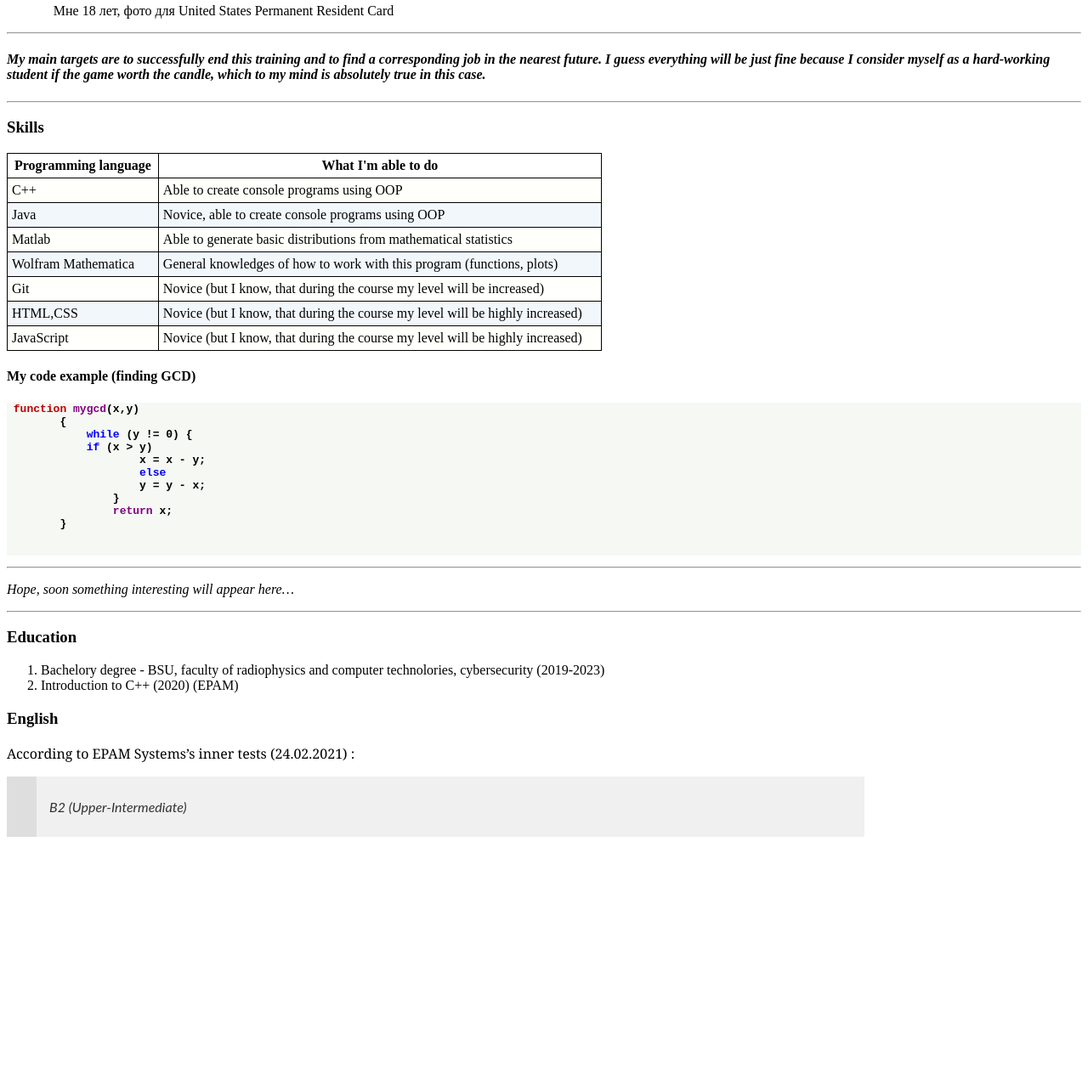
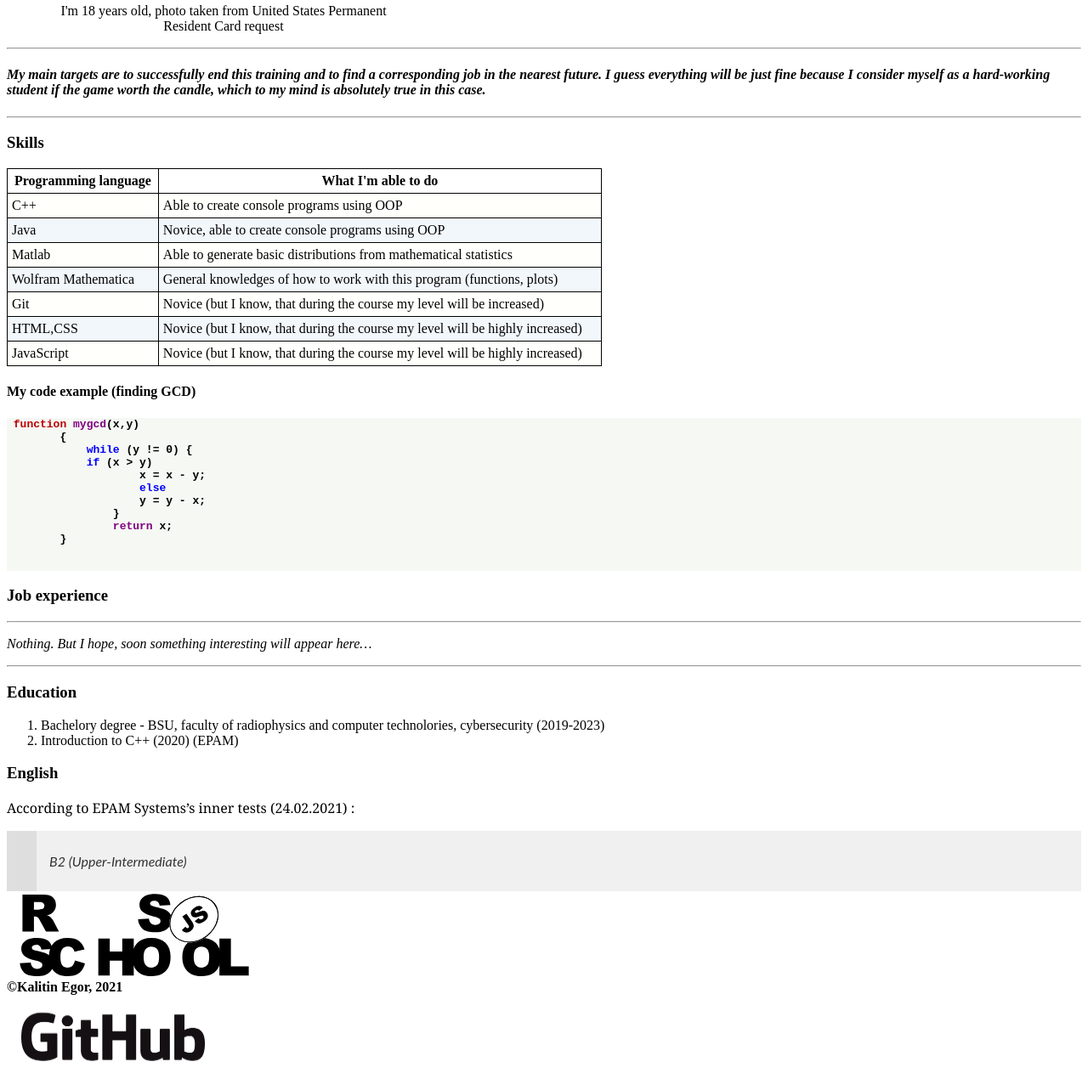
Before and after one commit to EQualityn/rsschool-cv, a plain HTML site: page index.html in a window 1280 px wide. Shown: the part 536-1819 px from the top of the page at 85% size. Before the commit the page ends 1529 px from the top, so only its background shows below. Drawn offline with Linux system fonts and the light colour scheme.

Commit message:
feat: add footer & correct typo mistakes

```diff
--- a/index.html
+++ b/index.html
@@ -8,15 +8,15 @@
   <body>
     <div id="wrapper">
       <header>
+        <h1 class="name">Kalitin Egor</h1>
         <div class="top">
-          <h1 class="name">Kalitin Egor</h1>
           <figure>
-            <img src="Kalitin_CV.jpg" alt="" width="475" height="475" />
+            <img src="Kalitin_CV.jpg" alt="" width="475" />
             <figcaption>
-              Мне 18 лет, фото для United States Permanent Resident Card
+              I'm 18 years old, photo taken from United States Permanent
+              Resident Card request
             </figcaption>
           </figure>
-        </div>
           <div class="top2">
             <h2><strong>How can you contact me?</strong></h2>
             <ul>
@@ -46,6 +46,7 @@
               </li>
             </ul>
           </div>
+        </div>
       </header>
       <section>
         <hr />
@@ -59,6 +60,7 @@
           >
         </h4>
         <hr />
+        <div class="tbl">
           <h3><strong>Skills</strong></h3>
           <table>
             <tr>
@@ -76,7 +78,8 @@
             <tr>
               <td>Matlab</td>
               <td>
-              Able to generate basic distributions from mathematical statistics
+                Able to generate basic distributions from mathematical
+                statistics
               </td>
             </tr>
             <tr class="even">
@@ -96,18 +99,19 @@
             <tr class="even">
               <td class="la">HTML,CSS</td>
               <td>
-              Novice (but I know, that during the course my level will be highly
-              increased)
+                Novice (but I know, that during the course my level will be
+                highly increased)
               </td>
             </tr>
             <tr>
               <td>JavaScript</td>
               <td>
-              Novice (but I know, that during the course my level will be highly
-              increased)
+                Novice (but I know, that during the course my level will be
+                highly increased)
               </td>
             </tr>
           </table>
+        </div>
         <h4><strong>My code example (finding GCD)</strong></h4>
         <pre
           class="code1"
@@ -123,9 +127,13 @@
         }
             </strong>
             </code></pre>
+        <h3><strong>Job experience</strong></h3>
         <hr />
-        <p class="just">
-          <em>Hope, soon something interesting will appear here…</em>
+        <p>
+          <em
+            >Nothing. But I hope, soon something interesting will appear
+            here…</em
+          >
         </p>
         <hr />
         <h3><strong>Education</strong></h3>
@@ -144,6 +152,19 @@
           <p><em>B2 (Upper-Intermediate)</em></p>
         </blockquote>
       </section>
+      <footer>
+        <div class="Rs_footer">
+          <a href="https://rs.school/js/"
+            ><img src="rs_school_js.svg" alt="icon" height="100" width="300"
+          /></a>
+        </div>
+        <div class="datef"><strong>©Kalitin Egor, 2021</strong></div>
+        <div class="gitlog">
+          <a href="https://github.com/EQualityn"
+            ><img src="GitHub_Logo.png" alt="git" height="100" width="250"
+          /></a>
+        </div>
+      </footer>
     </div>
   </body>
 </html>
```
Lines whose indentation alone changed are shown as unchanged.
